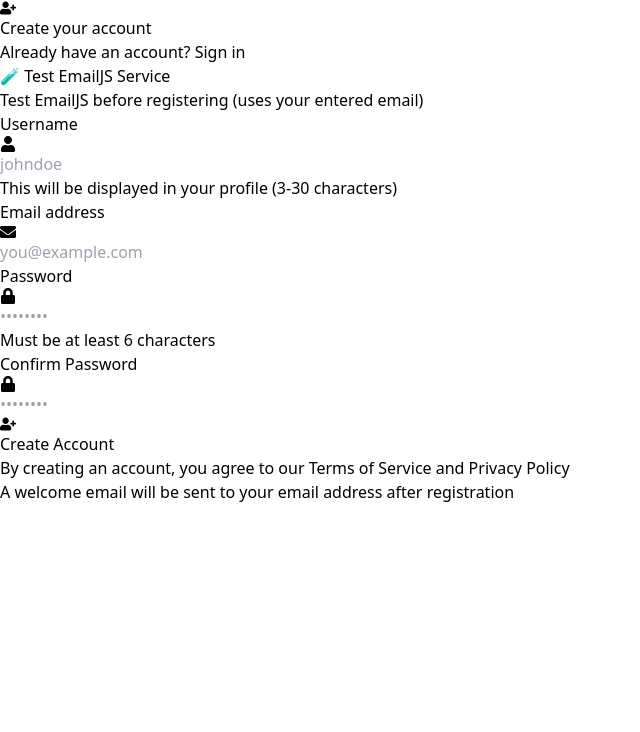
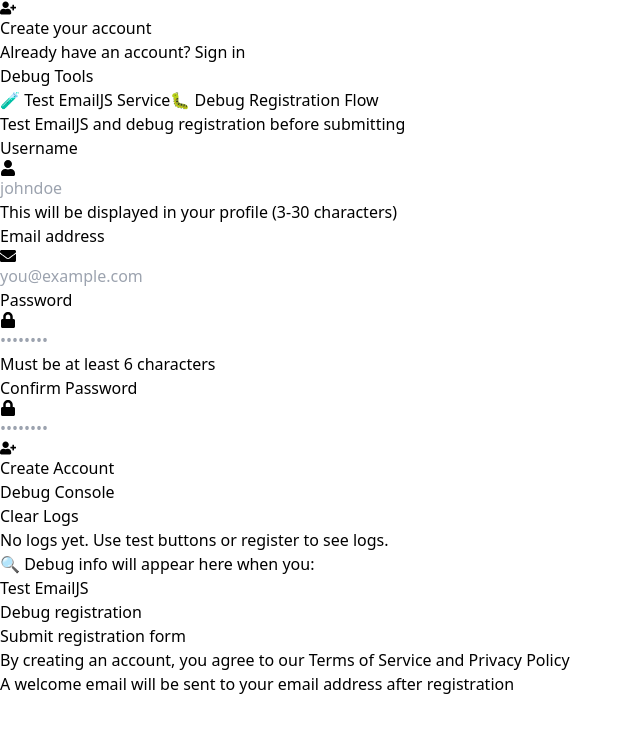
Before and after one commit to amankumar8084-web/notes-app, a React app in the folder frontend/: page /register in a window 1280 px wide. Shown: the top 732 px of the page, without its empty margins (0-640 px from the left). Built offline with nearby package versions, Linux system fonts and the light colour scheme; the HTML template or start-up script is replaced by a standard one.

Commit message:
Register.jsx improved

```diff
--- a/frontend/src/pages/Register.jsx
+++ b/frontend/src/pages/Register.jsx
@@ -14,9 +14,17 @@ const Register = () => {
   const [error, setError] = useState('');
   const [success, setSuccess] = useState('');
   const [loading, setLoading] = useState(false);
+  const [debugLogs, setDebugLogs] = useState([]);
 
   const { register, login } = useAuth();
   const navigate = useNavigate();
+
+  const addDebugLog = (message, type = 'info') => {
+    const timestamp = new Date().toLocaleTimeString();
+    const log = `${timestamp}: ${message}`;
+    setDebugLogs(prev => [...prev, { message: log, type }]);
+    console.log(`[${type.toUpperCase()}] ${message}`);
+  };
 
   const handleChange = (e) => {
     const { name, value } = e.target;
@@ -53,98 +61,185 @@ const Register = () => {
     return true;
   };
 
-  // ACTUAL EMAILJS FUNCTION - REPLACED THE OLD ONE
+  // IMPROVED EMAILJS FUNCTION
   const sendWelcomeEmailSimple = async (userEmail, userName) => {
-    console.log('📧 Sending welcome email via EmailJS to:', userEmail);
+    addDebugLog(`📧 Attempting to send welcome email to: ${userEmail}`);
 
     try {
+      addDebugLog(`📞 Calling sendWelcomeEmail service...`);
       const emailResult = await sendWelcomeEmail(userEmail, userName);
 
       if (emailResult.success) {
-        console.log('✅ Email sent successfully!');
+        addDebugLog(`✅ Email sent successfully! Response: ${emailResult.response?.status || 'N/A'}`, 'success');
         return {
           success: true,
           message: 'Welcome email sent',
-          emailSent: true
+          emailSent: true,
+          response: emailResult.response
         };
       } else {
-        console.error('❌ EmailJS failed:', emailResult.error);
-        // Still continue registration even if email fails
+        addDebugLog(`❌ EmailJS failed: ${emailResult.error || 'Unknown error'}`, 'error');
         return {
-          success: true,
+          success: true, // Still allow registration
           message: 'Registration successful, but email failed',
           emailFailed: true,
           error: emailResult.error
         };
       }
     } catch (err) {
-      console.error('❌ Email sending error:', err);
-      // Still continue registration
+      addDebugLog(`💥 Email sending crashed: ${err.message}`, 'error');
       return {
-        success: true,
+        success: true, // Still allow registration
         message: 'Registration successful',
-        emailFailed: true
+        emailFailed: true,
+        error: err.message
       };
     }
   };
 
-  // TEST FUNCTION FOR EMAILJS
+  // IMPROVED TEST FUNCTION
   const testEmailJSNow = async () => {
-    console.log('🔧 Testing EmailJS directly...');
+    addDebugLog('🔧 Testing EmailJS directly...');
     const testEmail = formData.email || 'test@example.com';
     const testName = formData.username || 'Test User';
 
+    if (!testEmail.includes('@')) {
+      alert('⚠️ Please enter a valid email address first');
+      addDebugLog('❌ Test failed: Invalid email address', 'error');
+      return;
+    }
+
     try {
+      addDebugLog(`Testing with email: ${testEmail}, name: ${testName}`);
       const result = await sendWelcomeEmail(testEmail, testName);
-      console.log('Test Result:', result);
+
       if (result.success) {
-        alert('✅ EmailJS Working! Check console for details.');
+        addDebugLog(`✅ EmailJS Test Success!`, 'success');
+        alert(`✅ EmailJS Working!\nCheck ${testEmail} for welcome email.`);
       } else {
-        alert('❌ EmailJS Failed: ' + result.error);
+        addDebugLog(`❌ EmailJS Test Failed: ${result.error}`, 'error');
+        alert(`❌ EmailJS Failed:\n${result.error || 'Unknown error'}`);
       }
     } catch (err) {
-      console.error('Test Error:', err);
-      alert('❌ Test Error: ' + err.message);
+      addDebugLog(`💥 Test Error: ${err.message}`, 'error');
+      alert(`❌ Test Error: ${err.message}`);
+    }
+  };
+
+  // DEBUG FUNCTION
+  const debugRegistrationFlow = async () => {
+    addDebugLog('🐛 Debugging registration flow...');
+
+    const testEmail = formData.email || 'test' + Date.now() + '@example.com';
+    const testPassword = 'TestPassword123';
+    const testUsername = formData.username || 'TestUser';
+
+    addDebugLog(`Test data - Email: ${testEmail}, Username: ${testUsername}`);
+
+    try {
+      // 1. Test backend registration
+      addDebugLog('1️⃣ Testing backend registration API...');
+      const registerResponse = await fetch('https://notes-app-backend-mga4.onrender.com/api/signup', {
+        method: 'POST',
+        headers: { 'Content-Type': 'application/json' },
+        body: JSON.stringify({
+          email: testEmail,
+          password: testPassword,
+          username: testUsername
+        })
+      });
+
+      const registerData = await registerResponse.json();
+      addDebugLog(`Backend response: ${registerResponse.status} - ${registerData.message || 'No message'}`);
+
+      if (registerData.success) {
+        addDebugLog('✅ Backend registration successful!', 'success');
+
+        // 2. Test EmailJS directly
+        addDebugLog('2️⃣ Testing EmailJS directly...');
+        const emailjs = await import('@emailjs/browser');
+        emailjs.init('Mjrt59vo5ZEcSa_k_');
+
+        const emailResult = await emailjs.send(
+          'service_6b4x16e',
+          'template_ra6l6ec',
+          {
+            to_email: testEmail,
+            to_name: testUsername,
+            user_email: testEmail,
+            app_url: 'https://lekhan.netlify.app',
+            year: new Date().getFullYear().toString()
+          }
+        );
+
+        addDebugLog(`✅ EmailJS direct test success: ${emailResult.status}`, 'success');
+        alert('✅ Both registration and EmailJS working! Check console for details.');
+
+      } else {
+        addDebugLog(`❌ Backend registration failed: ${registerData.message}`, 'error');
+        alert('❌ Registration failed: ' + registerData.message);
+      }
+
+    } catch (error) {
+      addDebugLog(`💥 Debug error: ${error.message}`, 'error');
+      alert('❌ Debug error: ' + error.message);
     }
   };
 
   const handleSubmit = async (e) => {
     e.preventDefault();
 
+    addDebugLog('🚀 Form submission started');
+
     if (!validateForm()) {
+      addDebugLog('❌ Form validation failed', 'error');
       return;
     }
 
     setLoading(true);
     setError('');
     setSuccess('');
+    setDebugLogs([]);
 
     try {
-      //Register user
+      addDebugLog(`📤 Attempting to register user: ${formData.email}`);
+
+      // 1. Register user
       const result = await register(
         formData.email,
         formData.password,
         formData.username
       );
 
+      addDebugLog(`📥 Register API response: ${result.success ? 'Success' : 'Failed'}`);
+
       if (!result.success) {
+        addDebugLog(`❌ Registration failed: ${result.error}`, 'error');
         setError(result.error || 'Registration failed');
         setLoading(false);
         return;
       }
 
-      //Send welcome email
-      const emailResult = await sendWelcomeEmailSimple(formData.email, formData.username);
+      addDebugLog('✅ Registration successful, sending welcome email...', 'success');
 
-      //Auto login
+      // 2. Send welcome email (fire and forget - don't wait for completion)
+      sendWelcomeEmailSimple(formData.email, formData.username)
+        .then(emailResult => {
+          addDebugLog(`📧 Email result: ${emailResult.emailSent ? 'Sent' : 'Failed'}`,
+                     emailResult.emailSent ? 'success' : 'error');
+        })
+        .catch(emailErr => {
+          addDebugLog(`💥 Email error (non-blocking): ${emailErr.message}`, 'error');
+        });
+
+      // 3. Try auto login
+      addDebugLog('🔐 Attempting auto-login...');
+      try {
         const loginResult = await login(formData.email, formData.password);
 
         if (loginResult.success) {
-        if (emailResult.emailFailed) {
-          setSuccess('✅ Account created! (Welcome email failed - check console) Redirecting...');
-        } else {
+          addDebugLog('✅ Auto-login successful!', 'success');
           setSuccess('✅ Account created successfully! Welcome email sent. Redirecting...');
-        }
 
           setTimeout(() => {
             navigate('/', {
@@ -154,7 +249,19 @@ const Register = () => {
             });
           }, 2000);
         } else {
+          addDebugLog(`⚠️ Auto-login failed: ${loginResult.error}`, 'warning');
           setSuccess('✅ Account created! Please login manually.');
+          setTimeout(() => {
+            navigate('/login', {
+              state: {
+                message: 'Registration successful! Please login.'
+              }
+            });
+          }, 2000);
+        }
+      } catch (loginErr) {
+        addDebugLog(`⚠️ Auto-login error: ${loginErr.message}`, 'warning');
+        setSuccess('✅ Account created! Redirecting to login...');
         setTimeout(() => {
           navigate('/login', {
             state: {
@@ -165,7 +272,7 @@ const Register = () => {
       }
 
     } catch (err) {
-      console.error('Registration error:', err);
+      addDebugLog(`💥 Registration error: ${err.message}`, 'error');
       setError('An unexpected error occurred. Please try again.');
     } finally {
       setLoading(false);
@@ -174,7 +281,7 @@ const Register = () => {
 
   return (
     <div className="min-h-screen flex items-center justify-center bg-gray-50 py-4 px-3 sm:py-8 sm:px-6 lg:px-8">
-      <div className="w-full max-w-md mx-auto">
+      <div className="w-full max-w-4xl mx-auto">
         <div className="text-center mb-6 sm:mb-8">
           <div className="flex justify-center mb-4">
             <div className="h-12 w-12 rounded-full bg-blue-700 flex items-center justify-center">
@@ -192,9 +299,13 @@ const Register = () => {
           </p>
         </div>
 
+        <div className="grid grid-cols-1 lg:grid-cols-2 gap-6">
+          {/* Left Column - Registration Form */}
           <div className="bg-white rounded-lg shadow border border-gray-200 py-6 px-4 sm:px-8">
-          {/* Test EmailJS Button */}
-          <div className="mb-4 p-3 bg-yellow-50 border border-yellow-200 rounded">
+            <div className="mb-4">
+              <h3 className="text-lg font-semibold text-gray-900 mb-3">Debug Tools</h3>
+
+              <div className="space-y-2">
                 <button
                   type="button"
                   onClick={testEmailJSNow}
@@ -202,8 +313,18 @@ const Register = () => {
                 >
                   🧪 Test EmailJS Service
                 </button>
-            <p className="text-xs text-yellow-700 mt-2 text-center">
-              Test EmailJS before registering (uses your entered email)
+
+                <button
+                  type="button"
+                  onClick={debugRegistrationFlow}
+                  className="w-full py-2 px-4 bg-purple-600 hover:bg-purple-700 text-white font-medium rounded transition"
+                >
+                  🐛 Debug Registration Flow
+                </button>
+              </div>
+
+              <p className="text-xs text-gray-500 mt-2 text-center">
+                Test EmailJS and debug registration before submitting
               </p>
             </div>
 
@@ -342,6 +463,49 @@ const Register = () => {
             </form>
           </div>
 
+          {/* Right Column - Debug Logs */}
+          <div className="bg-gray-900 rounded-lg shadow border border-gray-800 p-4">
+            <div className="flex justify-between items-center mb-4">
+              <h3 className="text-white font-semibold">Debug Console</h3>
+              <button
+                onClick={() => setDebugLogs([])}
+                className="text-sm bg-gray-700 hover:bg-gray-600 text-white px-3 py-1 rounded"
+              >
+                Clear Logs
+              </button>
+            </div>
+
+            <div className="h-[400px] overflow-y-auto bg-black rounded p-3">
+              {debugLogs.length === 0 ? (
+                <p className="text-gray-500 text-sm italic">No logs yet. Use test buttons or register to see logs.</p>
+              ) : (
+                debugLogs.map((log, index) => (
+                  <div
+                    key={index}
+                    className={`text-sm font-mono mb-1 ${
+                      log.type === 'error' ? 'text-red-400' :
+                      log.type === 'success' ? 'text-green-400' :
+                      log.type === 'warning' ? 'text-yellow-400' :
+                      'text-gray-300'
+                    }`}
+                  >
+                    {log.message}
+                  </div>
+                ))
+              )}
+            </div>
+
+            <div className="mt-4 text-xs text-gray-400">
+              <p>🔍 Debug info will appear here when you:</p>
+              <ul className="list-disc list-inside mt-1 space-y-1">
+                <li>Test EmailJS</li>
+                <li>Debug registration</li>
+                <li>Submit registration form</li>
+              </ul>
+            </div>
+          </div>
+        </div>
+
         <div className="mt-6 text-center">
           <p className="text-xs sm:text-sm text-gray-500">
             By creating an account, you agree to our Terms of Service and Privacy Policy
```
Lines whose indentation alone changed are shown as unchanged.
